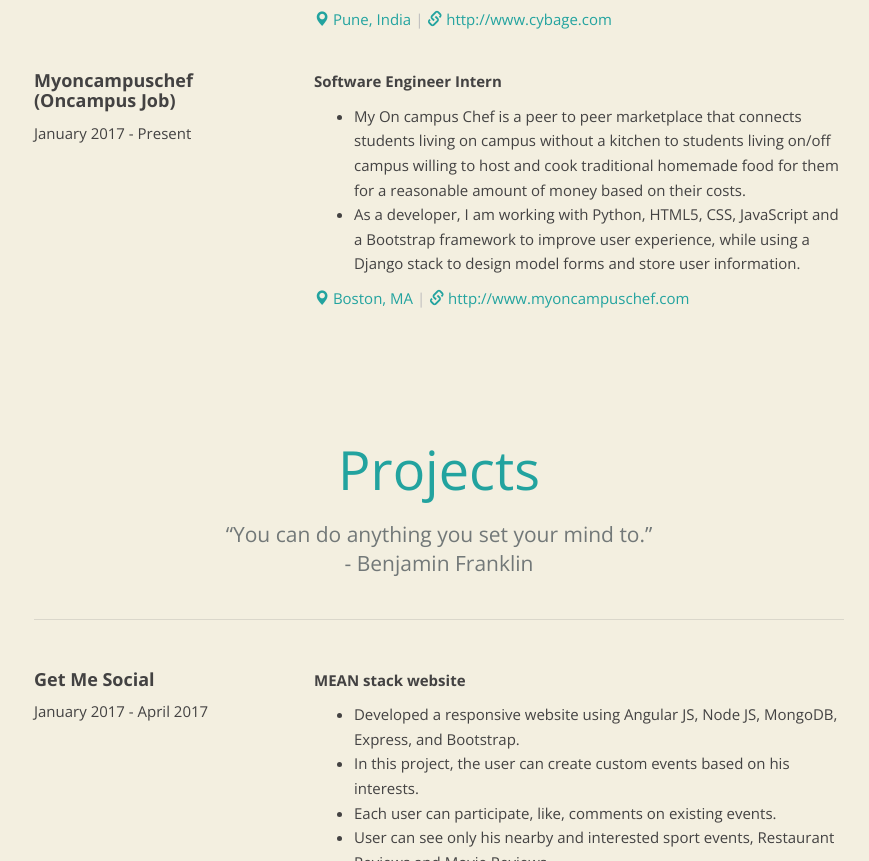
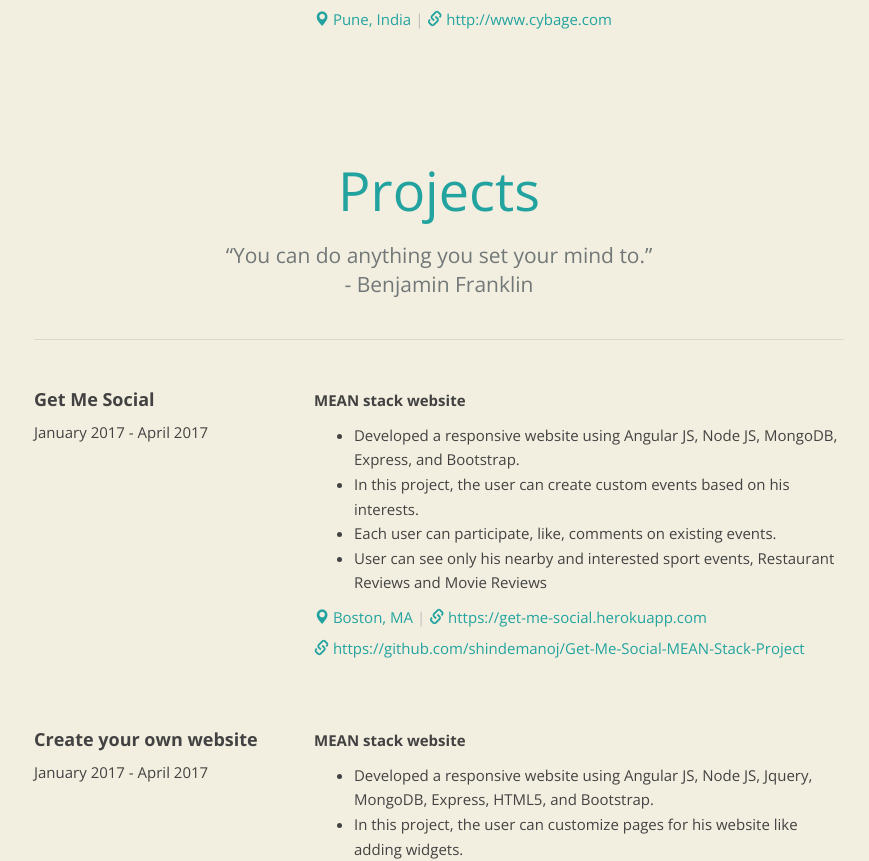
Before and after one commit to shindemanoj/Interactive-Resume, a plain HTML site: page index.html in a window 1280 px wide. Shown: the part 2626-3487 px from the top of the page, without its empty margins (201-1070 px from the left). Drawn offline with nearby package versions, Linux system fonts and the light colour scheme.

Commit message:
Updated Home Page

```diff
--- a/index.html
+++ b/index.html
@@ -223,39 +223,39 @@
 	</div>
 
 
-	<div class="experience row">
-		<div class="col-md-4">
-			<h4>Myoncampuschef (Oncampus Job)</h4>
-			<p class="experience-period">
-				January 2017				-
-				Present			</p>
-		</div>
-		<div class="col-md-8">
-			<p>
-				<strong>Software Engineer Intern</strong>
-				<span>
-					<ul>
-						<li>My On campus Chef is a peer to peer marketplace that connects students living on campus without a kitchen to students living on/off campus willing to host and cook traditional homemade food for them for a reasonable amount of money based on their costs.</li>
-						<li>As a developer, I am working with Python, HTML5, CSS, JavaScript and a Bootstrap framework to improve user experience, while using a Django stack to design model forms and store user information.</li>
-					</ul>
-				</span>
-				<span class="experience-details">
-					<span class="location">
-						<span class="glyphicon glyphicon-map-marker"></span>
-						Boston, MA</span>
-
-
-					<span class="seperator">|</span>
-					<span class="link">
-						<span class="glyphicon glyphicon-link"></span>
-						<a href="http://www.myoncampuschef.com/" target="_blank">http://www.myoncampuschef.com</a>
-					</span>
-
-
-				</span>
-			</p>
-		</div>
-	</div>
+	<!--<div class="experience row">-->
+		<!--<div class="col-md-4">-->
+			<!--<h4>Myoncampuschef (Oncampus Job)</h4>-->
+			<!--<p class="experience-period">-->
+				<!--January 2017				- -->
+				<!--Present			</p>-->
+		<!--</div>-->
+		<!--<div class="col-md-8">-->
+			<!--<p>-->
+				<!--<strong>Software Engineer Intern</strong>-->
+				<!--<span>-->
+					<!--<ul>-->
+						<!--<li>My On campus Chef is a peer to peer marketplace that connects students living on campus without a kitchen to students living on/off campus willing to host and cook traditional homemade food for them for a reasonable amount of money based on their costs.</li>-->
+						<!--<li>As a developer, I am working with Python, HTML5, CSS, JavaScript and a Bootstrap framework to improve user experience, while using a Django stack to design model forms and store user information.</li>-->
+					<!--</ul>-->
+				<!--</span>-->
+				<!--<span class="experience-details">-->
+					<!--<span class="location">-->
+						<!--<span class="glyphicon glyphicon-map-marker"></span>-->
+						<!--Boston, MA</span>-->
+					<!---->
+										<!---->
+					<!--<span class="seperator">|</span>-->
+					<!--<span class="link">-->
+						<!--<span class="glyphicon glyphicon-link"></span>-->
+						<!--<a href="http://www.myoncampuschef.com/" target="_blank">http://www.myoncampuschef.com</a>-->
+					<!--</span>-->
+					<!---->
+										<!---->
+				<!--</span>-->
+			<!--</p>-->
+		<!--</div>-->
+	<!--</div>-->
 
 </div>
 		</div>
```
